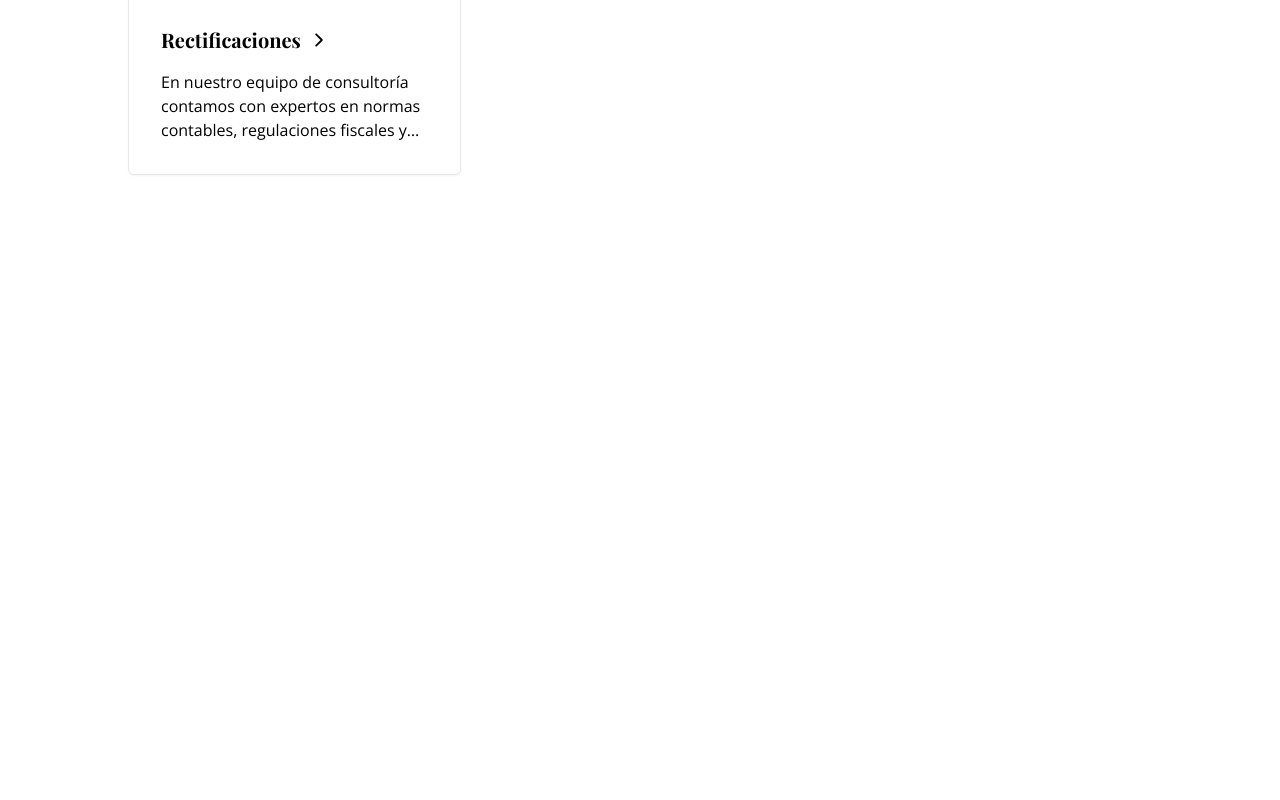
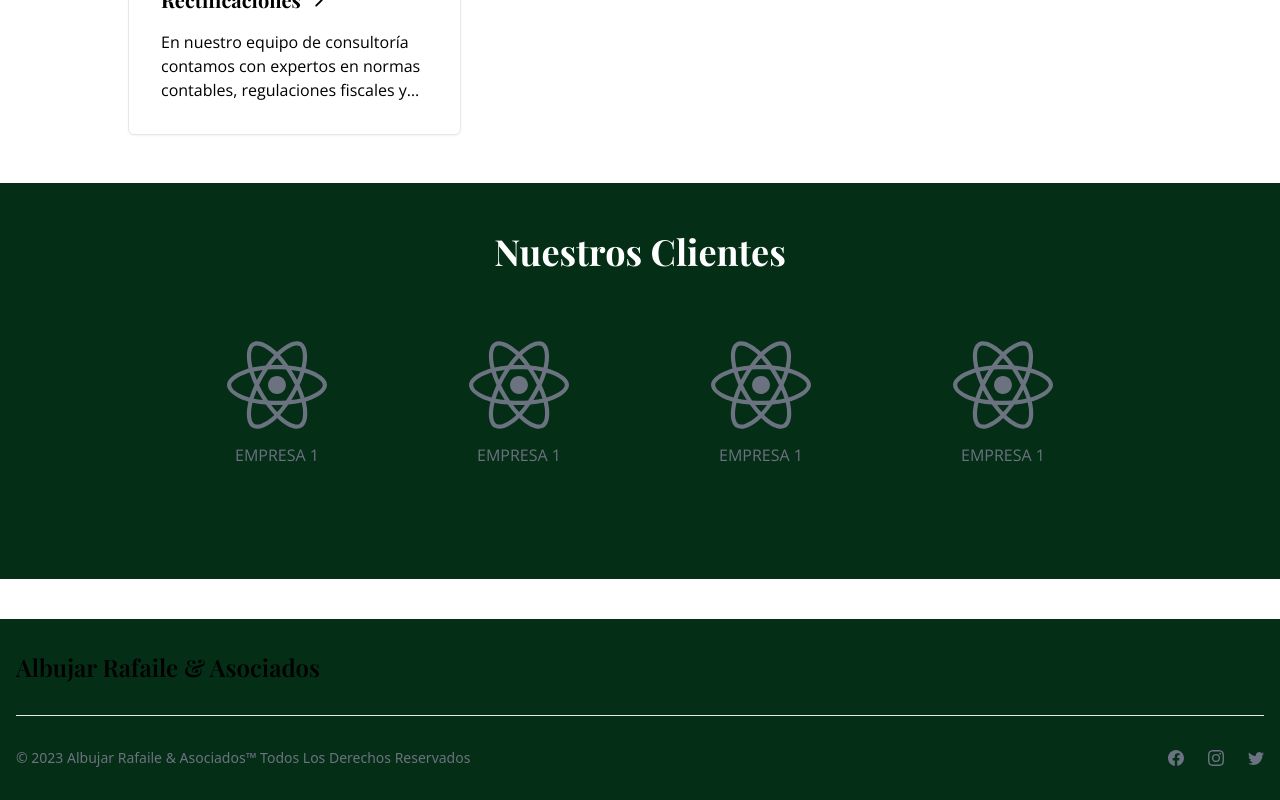
Before and after one commit to yohrdy243/ar-consultancy, a Next.js app: page / in a window 1280 px wide. Shown: the part 1219-2019 px from the top of the page. Before the commit the page ends 1434 px from the top, so only its background shows below. Built offline with nearby package versions, Linux system fonts and the light colour scheme; a web font is replaced by a local one.

Commit message:
clients section

```diff
--- a/app/components/Cards.tsx
+++ b/app/components/Cards.tsx
@@ -1,9 +1,9 @@
 import { ReactNode } from "react";
-import { IoIosArrowForward } from "react-icons/io"
+import { IoIosArrowForward } from "react-icons/io";
 
 export function Card({ children }: { children: ReactNode }) {
     return (
-        <div className="border rounded-md p-8 flex flex-col gap-4 shadow-sm hover:shadow-md ">
+        <div className="hover:text-green-700 border rounded-md p-8 flex flex-col gap-4 shadow-sm hover:shadow-md cursor-pointer">
             {children}
         </div>
     );
@@ -20,7 +20,10 @@ function ServiceCard({
 }) {
     return (
         <Card>
-            <h1 className="hover:text-green-700 text-xl font-bold inline-flex items-center gap-2">{title}<IoIosArrowForward/></h1>
+            <h1 className=" text-xl font-bold inline-flex items-center gap-2">
+                {title}
+                <IoIosArrowForward />
+            </h1>
             <p className="line-clamp-3">{subtitle}</p>
         </Card>
     );
@@ -73,13 +76,16 @@ const servicesData = [
 
 export default function Cards() {
     return (
-        <div className="px-32">
-            <div className="flex justify-center items-center py-10">
+        <div className="px-32 ">
+            <div className="flex justify-center items-center pb-10">
                 <h1 className="text-4xl font-bold">Nuestros Servicios</h1>
             </div>
             <div className="grid grid-cols-1 lg:grid-cols-3 gap-3">
-                {servicesData.map((serviceData) => (
-                    <ServiceCard {...serviceData} />
+                {servicesData.map((serviceData, index) => (
+                    <ServiceCard
+                        {...serviceData}
+                        key={`SERVICE_CARD_KEY_${index}`}
+                    />
                 ))}
             </div>
         </div>
--- /dev/null
+++ b/app/components/Clients.tsx
@@ -0,0 +1,30 @@
+import { FaReact } from "react-icons/fa";
+
+const clients = new Array(10);
+export default function Clients() {
+    return (
+        <div className="px-32 py-12 bg-green-950 text-white">
+            <h1 className=" text-4xl font-bold text-center">
+                Nuestros Clientes
+            </h1>
+            <div className="grid grid-cols-4 px-10 py-12 gap-6 text-gray-500">
+                <div className="p-4 flex flex-col gap-2 justify-center items-center hover:text-white transition-colors duration-150">
+                    <FaReact size={100} />
+                    <p className="uppercase">Empresa 1</p>
+                </div>
+                <div className="p-4 flex flex-col gap-2 justify-center items-center hover:text-white transition-colors duration-150">
+                    <FaReact size={100} />
+                    <p className="uppercase">Empresa 1</p>
+                </div>
+                <div className="p-4 flex flex-col gap-2 justify-center items-center hover:text-white transition-colors duration-150">
+                    <FaReact size={100} />
+                    <p className="uppercase">Empresa 1</p>
+                </div>
+                <div className="p-4 flex flex-col gap-2 justify-center items-center hover:text-white transition-colors duration-150">
+                    <FaReact size={100} />
+                    <p className="uppercase">Empresa 1</p>
+                </div>
+            </div>
+        </div>
+    );
+}
--- /dev/null
+++ b/app/components/Footer.tsx
@@ -0,0 +1,47 @@
+import { BsFacebook, BsInstagram, BsTwitter } from "react-icons/bs";
+
+export default function Footer() {
+    return (
+        <footer className="bg-green-950 ">
+            <div className="mx-auto w-full max-w-screen-xl p-4 py-6 lg:py-8">
+                <div className="md:flex md:justify-between">
+                    <div className="mb-6 md:mb-0">
+                        <h1 className="self-center text-2xl font-semibold whitespace-nowrap dark:text-white">
+                            Albujar Rafaile & Asociados
+                        </h1>
+                    </div>
+                </div>
+                <hr className="my-6 border-gray-200 sm:mx-auto dark:border-gray-700 lg:my-8" />
+                <div className="sm:flex sm:items-center sm:justify-between">
+                    <span className="text-sm text-gray-500 sm:text-center dark:text-gray-400">
+                        © 2023 Albujar Rafaile & Asociados™
+                        Todos Los Derechos Reservados
+                    </span>
+                    <div className="flex mt-4 space-x-6 sm:justify-center sm:mt-0">
+                        <a
+                            href="#"
+                            className="text-gray-500 hover:text-gray-900 dark:hover:text-white"
+                        >
+                            <BsFacebook />
+                            <span className="sr-only">Facebook page</span>
+                        </a>
+                        <a
+                            href="#"
+                            className="text-gray-500 hover:text-gray-900 dark:hover:text-white"
+                        >
+                            <BsInstagram />
+                            <span className="sr-only">Instagram page</span>
+                        </a>
+                        <a
+                            href="#"
+                            className="text-gray-500 hover:text-gray-900 dark:hover:text-white"
+                        >
+                            <BsTwitter />
+                            <span className="sr-only">Twitter page</span>
+                        </a>
+                    </div>
+                </div>
+            </div>
+        </footer>
+    );
+}
--- a/app/components/Navbar.tsx
+++ b/app/components/Navbar.tsx
@@ -3,7 +3,7 @@ export default function Navbar() {
     <nav className="px-20 py-2 text-white bg-stone-800 flex justify-between items-center">
       <div>
         <h1 className="text-2xl">LOGO</h1>
-        <h2>ALbujar Rafaile & Asociados</h2>
+        <h2>Albujar Rafaile & Asociados</h2>
       </div>
       <ul className="flex text-sm uppercase gap-4 cursor-pointer">
         <li>inicio</li>
--- a/app/layout.tsx
+++ b/app/layout.tsx
@@ -1,3 +1,4 @@
+import Footer from "./components/Footer";
 import Navbar from "./components/Navbar";
 import "./globals.css";
 import { Playfair_Display, Open_Sans } from "next/font/google";
@@ -23,6 +24,7 @@ export default function RootLayout({
             <body className={`${playfair.variable} ${open.variable}`}>
                 <Navbar />
                 {children}
+                <Footer />
             </body>
         </html>
     );
--- a/app/page.tsx
+++ b/app/page.tsx
@@ -1,12 +1,14 @@
 import { ReactNode } from "react";
 import Header from "./components/Header";
 import Cards from "./components/Cards";
+import Clients from "./components/Clients";
 
 export default function Home() {
     return (
         <main className="flex flex-col gap-12 pb-10">
             <Header />
             <Cards />
+            <Clients/>
         </main>
     );
 }
```
Lines whose indentation alone changed are shown as unchanged.
